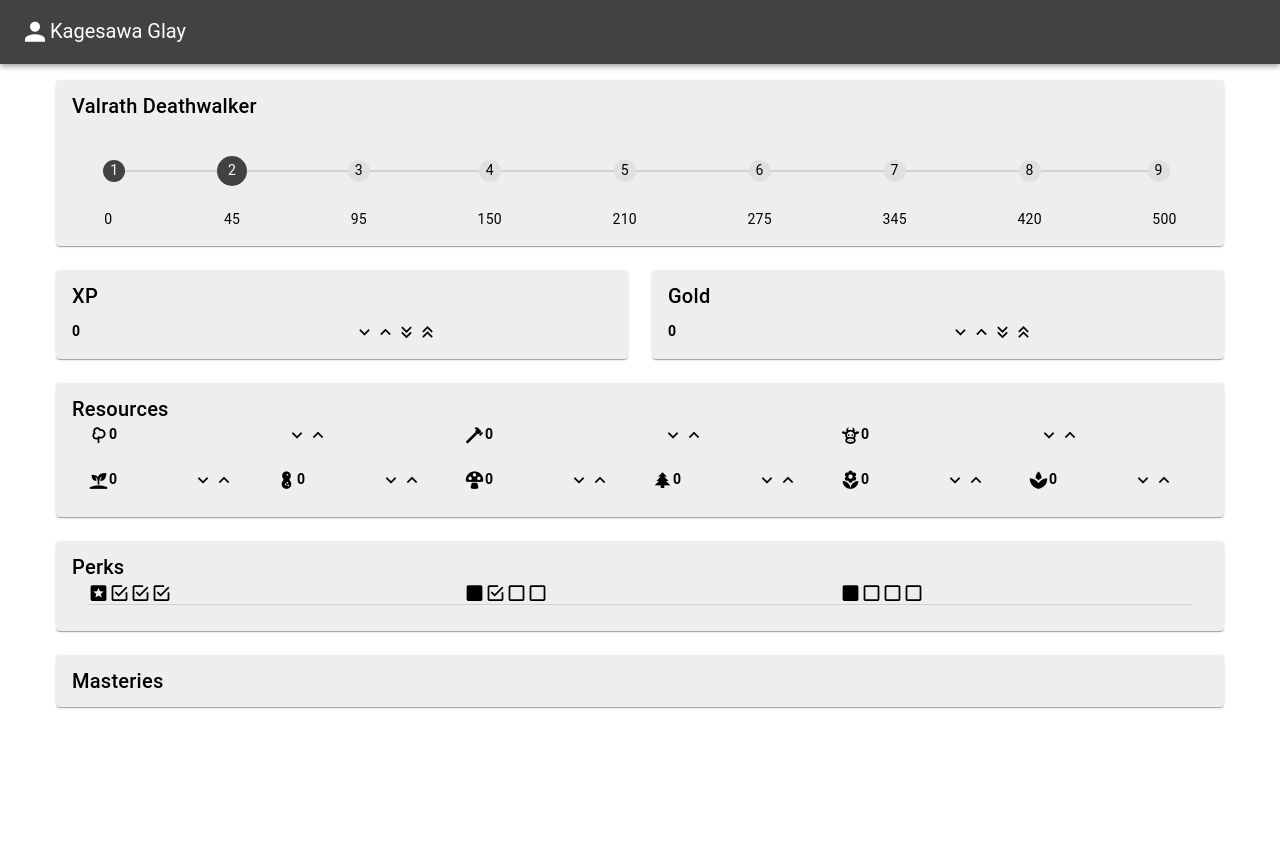
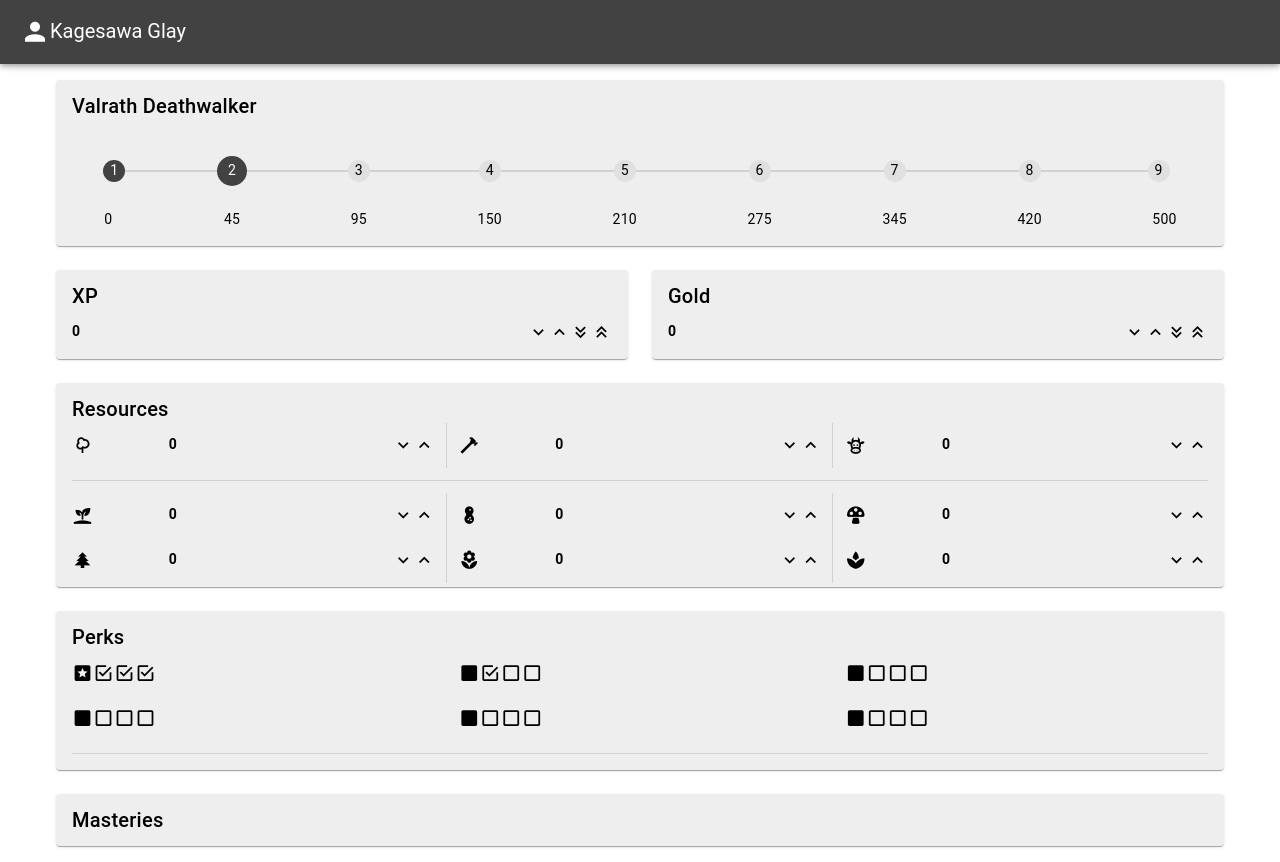
Before and after one commit to raphaelmeyer/fh-character-sheet, a Vue app: page / in a window 1280 px wide. Before the commit the page ends 800 px from the top, so only its background shows below. Built offline with nearby package versions, Linux system fonts and the light colour scheme.

Commit message:
Clean up layout of xp/gold/resources sections

```diff
--- a/src/components/ItemCounter.vue
+++ b/src/components/ItemCounter.vue
@@ -6,7 +6,7 @@ defineEmits<{ (e: 'change', by: number): void }>()
 <template>
   <v-row>
     <v-col class="font-weight-bold">{{ value }}</v-col>
-    <v-col>
+    <v-col align="right">
       <v-icon icon="mdi-chevron-down" @click="$emit('change', -1)"></v-icon>
       <v-icon icon="mdi-chevron-up" @click="$emit('change', 1)"></v-icon>
       <v-icon v-if="hasByFive" icon="mdi-chevron-double-down" @click="$emit('change', -5)"></v-icon>
--- a/src/components/PerksSection.vue
+++ b/src/components/PerksSection.vue
@@ -2,6 +2,7 @@
   <v-card color="grey-lighten-3">
     <v-card-item>
       <v-card-title>Perks</v-card-title>
+    </v-card-item>
     <v-card-text>
       <v-row>
         <v-col>
@@ -23,8 +24,31 @@
           <v-icon icon="mdi-checkbox-blank-outline"></v-icon>
         </v-col>
       </v-row>
+      <v-row>
+        <v-col>
+          <v-icon icon="mdi-checkbox-blank"></v-icon>
+          <v-icon icon="mdi-checkbox-blank-outline"></v-icon>
+          <v-icon icon="mdi-checkbox-blank-outline"></v-icon>
+          <v-icon icon="mdi-checkbox-blank-outline"></v-icon>
+        </v-col>
+        <v-col>
+          <v-icon icon="mdi-checkbox-blank"></v-icon>
+          <v-icon icon="mdi-checkbox-blank-outline"></v-icon>
+          <v-icon icon="mdi-checkbox-blank-outline"></v-icon>
+          <v-icon icon="mdi-checkbox-blank-outline"></v-icon>
+        </v-col>
+        <v-col>
+          <v-icon icon="mdi-checkbox-blank"></v-icon>
+          <v-icon icon="mdi-checkbox-blank-outline"></v-icon>
+          <v-icon icon="mdi-checkbox-blank-outline"></v-icon>
+          <v-icon icon="mdi-checkbox-blank-outline"></v-icon>
+        </v-col>
+      </v-row>
+      <v-row>
+        <v-col>
           <v-divider></v-divider>
+        </v-col>
+      </v-row>
     </v-card-text>
-    </v-card-item>
   </v-card>
 </template>
--- a/src/components/ResourcesSection.vue
+++ b/src/components/ResourcesSection.vue
@@ -6,48 +6,43 @@ import ItemCounter from './ItemCounter.vue'
   <v-card color="grey-lighten-3">
     <v-card-item>
       <v-card-title>Resources</v-card-title>
+    </v-card-item>
     <v-card-text>
       <v-row>
-          <v-col class="d-flex">
-            <v-icon icon="mdi-tree-outline"> </v-icon>
-            <item-counter :value="0"> </item-counter>
-          </v-col>
-          <v-col class="d-flex">
-            <v-icon icon="mdi-hammer"> </v-icon>
-            <item-counter :value="0"> </item-counter>
-          </v-col>
-          <v-col class="d-flex">
-            <v-icon icon="mdi-cow"> </v-icon>
-            <item-counter :value="0"> </item-counter>
+        <v-col cols="1"> <v-icon icon="mdi-tree-outline"> </v-icon></v-col>
+        <v-col> <item-counter :value="0"> </item-counter> </v-col>
+        <v-divider vertical></v-divider>
+        <v-col cols="1"> <v-icon icon="mdi-hammer"> </v-icon> </v-col>
+        <v-col> <item-counter :value="0"> </item-counter> </v-col>
+        <v-divider vertical></v-divider>
+        <v-col cols="1"> <v-icon icon="mdi-cow"> </v-icon></v-col>
+        <v-col> <item-counter :value="0"> </item-counter> </v-col>
+      </v-row>
+      <v-row>
+        <v-col>
+          <v-divider></v-divider>
         </v-col>
       </v-row>
       <v-row>
-          <v-col class="d-flex">
-            <v-icon icon="mdi-sprout"> </v-icon>
-            <item-counter :value="0"> </item-counter>
-          </v-col>
-          <v-col class="d-flex">
-            <v-icon icon="mdi-peanut"> </v-icon>
-            <item-counter :value="0"> </item-counter>
-          </v-col>
-          <v-col class="d-flex">
-            <v-icon icon="mdi-mushroom"> </v-icon>
-            <item-counter :value="0"> </item-counter>
-          </v-col>
-          <v-col class="d-flex">
-            <v-icon icon="mdi-pine-tree"> </v-icon>
-            <item-counter :value="0"> </item-counter>
-          </v-col>
-          <v-col class="d-flex">
-            <v-icon icon="mdi-flower"> </v-icon>
-            <item-counter :value="0"> </item-counter>
-          </v-col>
-          <v-col class="d-flex">
-            <v-icon icon="mdi-spa"> </v-icon>
-            <item-counter :value="0"> </item-counter>
-          </v-col>
+        <v-col cols="1"> <v-icon icon="mdi-sprout"> </v-icon></v-col>
+        <v-col> <item-counter :value="0"> </item-counter> </v-col>
+        <v-divider vertical></v-divider>
+        <v-col cols="1"> <v-icon icon="mdi-peanut"> </v-icon> </v-col>
+        <v-col> <item-counter :value="0"> </item-counter> </v-col>
+        <v-divider vertical></v-divider>
+        <v-col cols="1"> <v-icon icon="mdi-mushroom"> </v-icon> </v-col>
+        <v-col> <item-counter :value="0"> </item-counter> </v-col>
+      </v-row>
+      <v-row>
+        <v-col cols="1"> <v-icon icon="mdi-pine-tree"> </v-icon></v-col>
+        <v-col> <item-counter :value="0"> </item-counter> </v-col>
+        <v-divider vertical></v-divider>
+        <v-col cols="1"> <v-icon icon="mdi-flower"> </v-icon></v-col>
+        <v-col> <item-counter :value="0"> </item-counter> </v-col>
+        <v-divider vertical></v-divider>
+        <v-col cols="1"> <v-icon icon="mdi-spa"> </v-icon></v-col>
+        <v-col> <item-counter :value="0"> </item-counter> </v-col>
       </v-row>
     </v-card-text>
-    </v-card-item>
   </v-card>
 </template>
```
Lines whose indentation alone changed are shown as unchanged.
